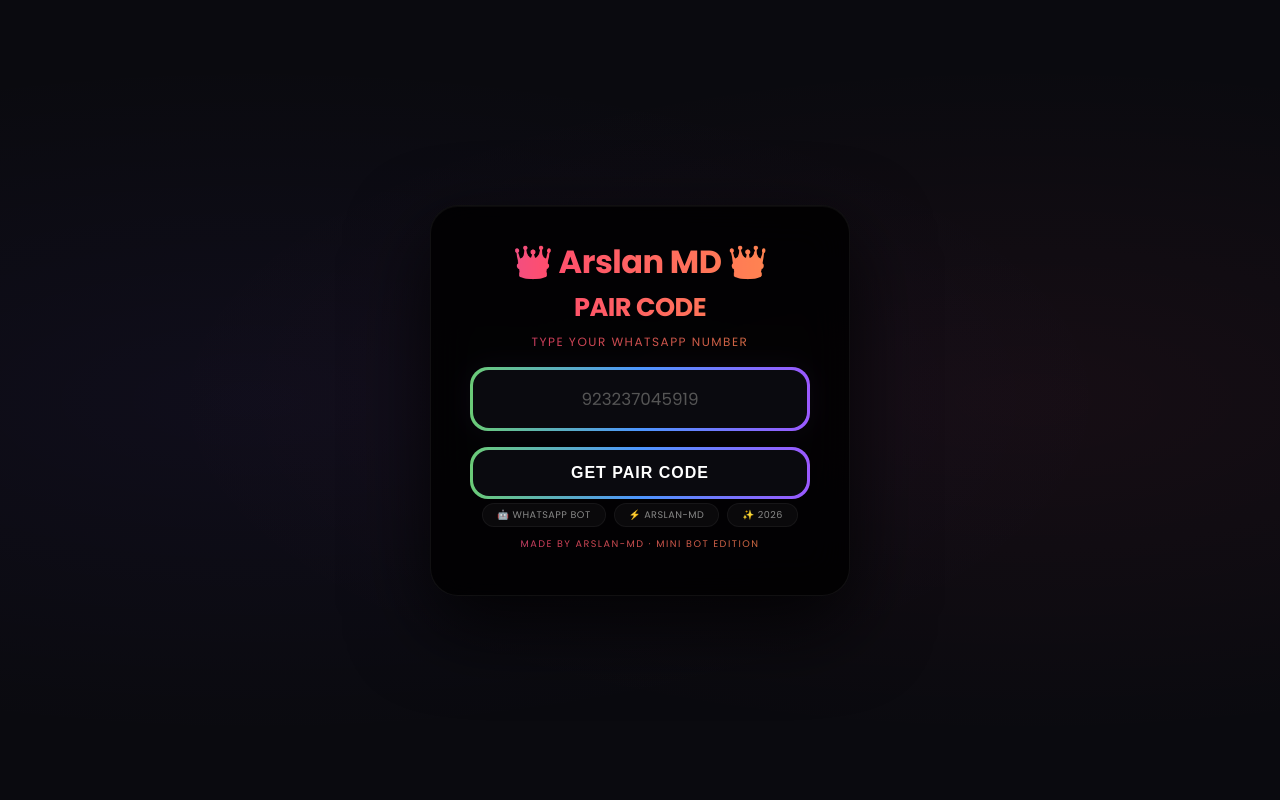
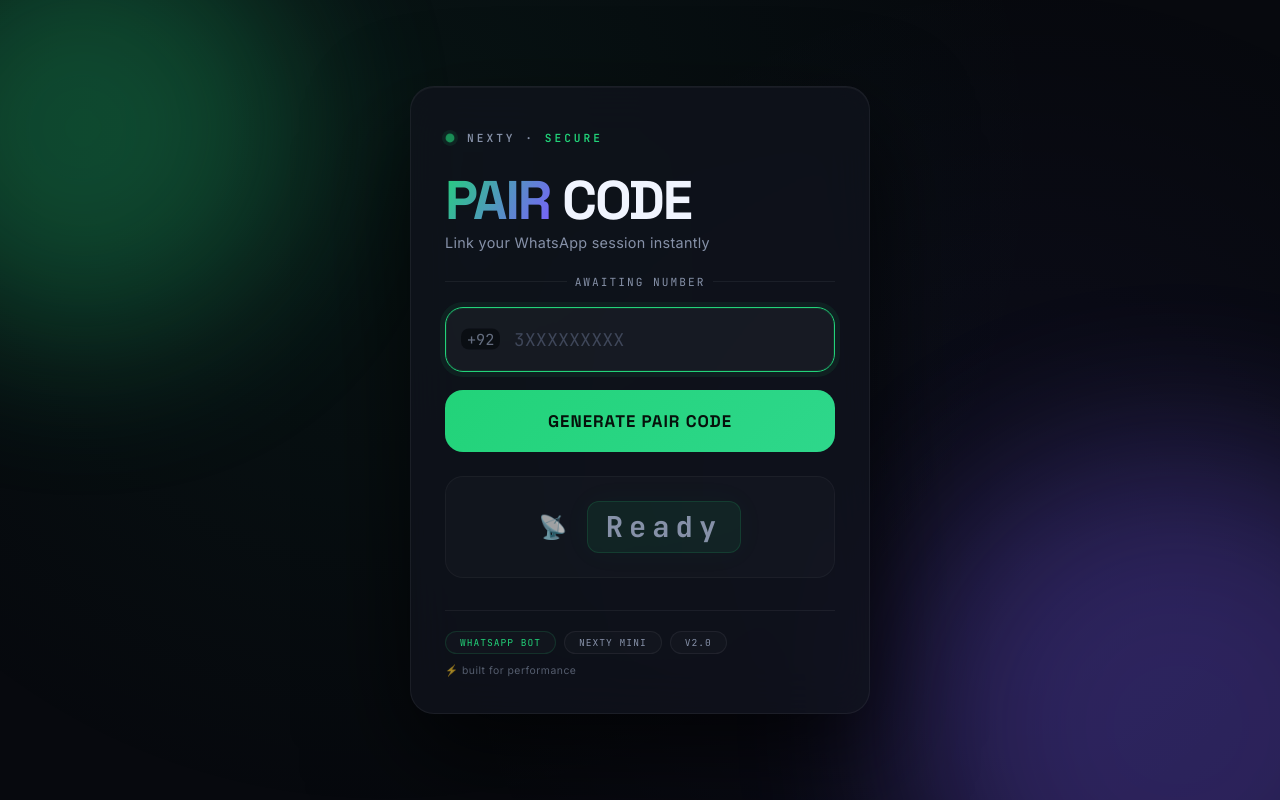
Before and after one commit to isagii7/NExTYxaly-MINI, a website: page pair.html in a window 1280 px wide. Drawn offline with Linux system fonts and the light colour scheme.

Commit message:
Update pair.html

```diff
--- a/pair.html
+++ b/pair.html
@@ -1,17 +1,14 @@
 <!DOCTYPE html>
 <html lang="en">
 <head>
-<meta charset="UTF-8">
-<meta name="viewport" content="width=device-width, initial-scale=1.0">
-<title>👑 Arslan MD 👑</title>
-
-<link href="https://fonts.googleapis.com/css2?family=Poppins:wght@300;400;600;700&display=swap" rel="stylesheet">
-
+  <meta charset="UTF-8" />
+  <meta name="viewport" content="width=device-width, initial-scale=1.0" />
+  <title>NEXTY · Pair Code</title>
+  <link rel="preconnect" href="https://fonts.googleapis.com" />
+  <link rel="preconnect" href="https://fonts.gstatic.com" crossorigin />
+  <link href="https://fonts.googleapis.com/css2?family=Inter:ital,opsz,wght@0,14..32,100..900;1,14..32,100..900&family=Space+Grotesk:wght@400;500;600;700&family=JetBrains+Mono:wght@400;600;700&display=swap" rel="stylesheet" />
   <style>
-/* ===============================
-   ORIGINAL STRUCTURE - UPGRADED VISUALS
-   =============================== */
-
+    /* ---------- RESET & BASE ---------- */
     * {
       margin: 0;
       padding: 0;
@@ -19,9 +16,17 @@
     }
 
     :root {
-    --rgb-speed: 16s;
-    --glass-bg: rgba(0, 0, 0, 0.85);
-    --border-glow: rgba(255, 255, 255, 0.08);
+      --bg-primary: #07090e;
+      --bg-panel: rgba(16, 19, 28, 0.75);
+      --border-light: rgba(255, 255, 255, 0.06);
+      --green: #22d379;
+      --green-glow: rgba(34, 211, 121, 0.25);
+      --violet: #7c5cff;
+      --violet-glow: rgba(124, 92, 255, 0.20);
+      --text-primary: #f0f4fe;
+      --text-muted: #8691a8;
+      --radius: 24px;
+      --shadow-card: 0 40px 100px rgba(0, 0, 0, 0.7);
     }
 
     body {
@@ -29,424 +34,498 @@ body {
       display: flex;
       align-items: center;
       justify-content: center;
-    font-family: 'Poppins', sans-serif;
-    background: #0a0a0f;
-    color: #fff;
+      font-family: 'Inter', -apple-system, sans-serif;
+      background: var(--bg-primary);
+      color: var(--text-primary);
       padding: 20px;
-    background-image:
-        radial-gradient(ellipse at 20% 50%, rgba(120, 80, 255, 0.05) 0%, transparent 60%),
-        radial-gradient(ellipse at 80% 50%, rgba(255, 80, 120, 0.05) 0%, transparent 60%);
+      position: relative;
+      overflow-x: hidden;
     }
 
-/* Card */
-.card {
-    width: 90%;
-    max-width: 420px;
-    background: var(--glass-bg);
-    backdrop-filter: blur(20px);
-    -webkit-backdrop-filter: blur(20px);
-    border-radius: 28px;
-    padding: 32px 24px 28px;
-    text-align: center;
-    border: 1px solid rgba(255, 255, 255, 0.06);
-    box-shadow:
-        0 30px 80px rgba(0, 0, 0, 0.8),
-        inset 0 1px 0 rgba(255, 255, 255, 0.04);
-    transition: all 0.3s;
+    /* ---------- ANIMATED BACKGROUND ---------- */
+    .bg-canvas {
+      position: fixed;
+      inset: 0;
+      z-index: 0;
+      pointer-events: none;
+      background: radial-gradient(circle at 30% 20%, rgba(34, 211, 121, 0.06), transparent 60%),
+                  radial-gradient(circle at 80% 70%, rgba(124, 92, 255, 0.06), transparent 50%);
     }
 
-/* Rainbow Text Animation */
-@keyframes rgbText {
-    0% { background-position: 0% 50%; }
-    100% { background-position: 400% 50%; }
+    .bg-orb {
+      position: absolute;
+      border-radius: 50%;
+      filter: blur(80px);
+      opacity: 0.3;
+      animation: orbFloat 12s ease-in-out infinite alternate;
+    }
+    .bg-orb:nth-child(1) {
+      width: 400px; height: 400px;
+      top: -10%; left: -10%;
+      background: var(--green);
+      animation-duration: 14s;
+    }
+    .bg-orb:nth-child(2) {
+      width: 500px; height: 500px;
+      bottom: -20%; right: -10%;
+      background: var(--violet);
+      animation-duration: 18s;
+      animation-delay: -4s;
     }
 
-.rgb-text {
-    background: linear-gradient(90deg,
-        #ff4d6d, #ff8a4d, #ffd93d, #6bcb77, #4d96ff, #9b59ff, #ff4d6d
-    );
-    background-size: 400% 100%;
-    animation: rgbText var(--rgb-speed) linear infinite;
+    @keyframes orbFloat {
+      0% { transform: translate(0, 0) scale(1); }
+      100% { transform: translate(40px, 30px) scale(1.2); }
+    }
+
+    /* ---------- GLASS CARD ---------- */
+    .card {
+      position: relative;
+      z-index: 1;
+      width: 100%;
+      max-width: 460px;
+      background: var(--bg-panel);
+      backdrop-filter: blur(24px) saturate(1.2);
+      -webkit-backdrop-filter: blur(24px) saturate(1.2);
+      border-radius: var(--radius);
+      padding: 44px 34px 36px;
+      border: 1px solid var(--border-light);
+      box-shadow: var(--shadow-card), inset 0 1px 0 rgba(255, 255, 255, 0.04);
+      transition: transform 0.3s ease, box-shadow 0.4s ease;
+    }
+
+    .card:hover {
+      transform: translateY(-2px);
+      box-shadow: var(--shadow-card), 0 0 60px rgba(34, 211, 121, 0.04);
+    }
+
+    /* ---------- BRANDING ---------- */
+    .brand {
+      display: flex;
+      align-items: center;
+      gap: 12px;
+      margin-bottom: 28px;
+    }
+
+    .brand .indicator {
+      width: 10px;
+      height: 10px;
+      border-radius: 50%;
+      background: var(--green);
+      box-shadow: 0 0 0 4px rgba(34, 211, 121, 0.15);
+      animation: pulseDot 2.2s ease-in-out infinite;
+    }
+    @keyframes pulseDot {
+      0%, 100% { opacity: 1; transform: scale(1); }
+      50% { opacity: 0.4; transform: scale(0.8); }
+    }
+
+    .brand .label {
+      font-family: 'JetBrains Mono', monospace;
+      font-size: 0.7rem;
+      letter-spacing: 3px;
+      text-transform: uppercase;
+      color: var(--text-muted);
+      font-weight: 600;
+    }
+
+    .brand .label span {
+      color: var(--green);
+    }
+
+    /* ---------- TITLE ---------- */
+    .title {
+      font-family: 'Space Grotesk', sans-serif;
+      font-weight: 700;
+      font-size: clamp(2.6rem, 9vw, 3.4rem);
+      line-height: 1;
+      letter-spacing: -2px;
+      margin-bottom: 6px;
+    }
+
+    .title .highlight {
+      background: linear-gradient(120deg, var(--green), var(--violet));
       -webkit-background-clip: text;
       -webkit-text-fill-color: transparent;
       background-clip: text;
     }
 
-/* Titles */
-h1 {
-    font-size: 2rem;
-    font-weight: 700;
-    letter-spacing: -0.5px;
-    margin-bottom: 2px;
+    .sub {
+      font-size: 0.9rem;
+      color: var(--text-muted);
+      margin-top: 6px;
+      font-weight: 400;
+      letter-spacing: 0.3px;
     }
 
-h1:last-of-type {
-    font-size: 1.6rem;
-    margin-bottom: 4px;
+    .status-line {
+      margin: 24px 0 18px;
+      display: flex;
+      align-items: center;
+      gap: 8px;
+      font-family: 'JetBrains Mono', monospace;
+      font-size: 0.7rem;
+      letter-spacing: 2px;
+      text-transform: uppercase;
+      color: var(--text-muted);
     }
 
-/* Status */
-.status {
-    font-size: 0.75rem;
-    letter-spacing: 1.5px;
-    text-transform: uppercase;
-    opacity: 0.8;
-    margin: 6px 0 16px 0;
-    font-weight: 500;
+    .status-line .line {
+      flex: 1;
+      height: 1px;
+      background: var(--border-light);
     }
 
-/* ===== INPUT & BUTTON ===== */
-/* EXACT SAME STRUCTURE AS ORIGINAL */
+    /* ---------- INPUT WRAP ---------- */
     .input-wrap {
-    background: transparent;
-    border-radius: 16px;
-    padding: 0;
-    margin-bottom: 14px;
+      position: relative;
+      margin-bottom: 18px;
+    }
+
+    .input-wrap .country-code {
+      position: absolute;
+      left: 16px;
+      top: 50%;
+      transform: translateY(-50%);
+      font-family: 'JetBrains Mono', monospace;
+      font-size: 0.95rem;
+      color: var(--text-muted);
+      pointer-events: none;
+      background: var(--bg-primary);
+      padding: 0 6px;
+      border-radius: 8px;
+      opacity: 0.7;
     }
 
     input {
       width: 100%;
-    border: 2px solid rgba(255, 255, 255, 0.08);
+      border: 1.5px solid var(--border-light);
       outline: none;
-    padding: 16px;
-    border-radius: 16px;
-    background: rgba(255, 255, 255, 0.03);
-    color: #fff;
-    text-align: center;
-    font-size: 1.05rem;
-    font-family: 'Poppins', sans-serif;
-    transition: all 0.3s;
-    backdrop-filter: blur(10px);
+      padding: 20px 20px 20px 68px;
+      border-radius: 18px;
+      background: rgba(255, 255, 255, 0.02);
+      color: var(--text-primary);
+      font-size: 1.1rem;
+      font-family: 'JetBrains Mono', monospace;
+      letter-spacing: 1px;
+      transition: border-color 0.3s, box-shadow 0.3s, background 0.3s;
     }
 
     input:focus {
-    border-color: rgba(255, 100, 200, 0.4);
-    box-shadow: 0 0 30px rgba(155, 89, 255, 0.08);
-    background: rgba(255, 255, 255, 0.05);
+      border-color: var(--green);
+      box-shadow: 0 0 0 5px rgba(34, 211, 121, 0.08), inset 0 0 0 1px rgba(34, 211, 121, 0.1);
+      background: rgba(255, 255, 255, 0.04);
     }
 
     input::placeholder {
-    color: #555;
+      color: #3f475a;
+      letter-spacing: 0.5px;
+      font-weight: 400;
     }
 
-button {
+    /* ---------- BUTTON ---------- */
+    .btn-primary {
       width: 100%;
       border: none;
-    border-radius: 16px;
-    padding: 16px;
+      border-radius: 18px;
+      padding: 20px;
+      font-family: 'Space Grotesk', sans-serif;
       font-size: 1.05rem;
-    font-weight: 600;
+      font-weight: 700;
+      letter-spacing: 1px;
+      text-transform: uppercase;
       cursor: pointer;
-    background: linear-gradient(135deg, rgba(255, 77, 109, 0.15), rgba(155, 89, 255, 0.15));
-    color: #fff;
-    transition: all 0.3s;
-    border: 2px solid rgba(255, 255, 255, 0.08);
-    letter-spacing: 0.5px;
-    backdrop-filter: blur(10px);
+      color: #06110b;
+      background: linear-gradient(135deg, var(--green), #2ed78b);
+      position: relative;
+      overflow: hidden;
+      transition: transform 0.2s, box-shadow 0.3s, filter 0.3s;
     }
 
-button:hover {
-    background: linear-gradient(135deg, rgba(255, 77, 109, 0.25), rgba(155, 89, 255, 0.25));
-    border-color: rgba(255, 100, 200, 0.3);
+    .btn-primary:hover {
       transform: translateY(-2px);
-    box-shadow: 0 10px 30px rgba(155, 89, 255, 0.15);
+      box-shadow: 0 16px 40px rgba(34, 211, 121, 0.25);
+      filter: brightness(1.05);
+    }
+    .btn-primary:active {
+      transform: scale(0.98);
     }
 
-button:active {
-    transform: translateY(0px);
+    .btn-primary .ripple {
+      position: absolute;
+      border-radius: 50%;
+      background: rgba(255, 255, 255, 0.3);
+      transform: scale(0);
+      animation: rippleAnim 0.6s linear;
+      pointer-events: none;
+    }
+    @keyframes rippleAnim {
+      to { transform: scale(4); opacity: 0; }
     }
 
-/* ===== RESULT BOX ===== */
-#result {
-    margin-top: 20px;
-    min-height: 60px;
-    display: flex;
-    flex-direction: column;
-    align-items: center;
-    gap: 10px;
+    .btn-primary:disabled {
+      opacity: 0.6;
+      filter: grayscale(0.3);
+      cursor: not-allowed;
+      transform: none !important;
+      box-shadow: none !important;
     }
 
-.code-display {
-    padding: 14px 24px;
-    border-radius: 16px;
-    border: 2px dashed rgba(255, 255, 255, 0.08);
-    letter-spacing: 6px;
-    cursor: pointer;
+    /* ---------- RESULT PANEL ---------- */
+    .result-panel {
+      margin-top: 24px;
+      border-radius: 18px;
       background: rgba(255, 255, 255, 0.02);
-    font-size: 1.2rem;
-    font-weight: 600;
-    transition: all 0.3s;
-    width: 100%;
-    min-height: 60px;
+      border: 1px solid var(--border-light);
+      overflow: hidden;
+      transition: all 0.3s ease;
+      max-height: 0;
+      opacity: 0;
+      transform: translateY(8px);
+      visibility: hidden;
+    }
+
+    .result-panel.open {
+      max-height: 200px;
+      opacity: 1;
+      transform: translateY(0);
+      visibility: visible;
+      padding: 20px;
+    }
+
+    .result-content {
       display: flex;
       align-items: center;
       justify-content: center;
-    backdrop-filter: blur(10px);
+      gap: 14px;
+      font-family: 'JetBrains Mono', monospace;
+      font-size: 1.8rem;
+      font-weight: 700;
+      letter-spacing: 6px;
+      color: var(--text-primary);
+      min-height: 60px;
     }
 
-.code-display:hover {
-    border-color: rgba(155, 89, 255, 0.3);
-    background: rgba(255, 255, 255, 0.04);
+    .result-content .code {
+      background: rgba(34, 211, 121, 0.08);
+      padding: 6px 18px;
+      border-radius: 12px;
+      border: 1px solid rgba(34, 211, 121, 0.15);
+      box-shadow: 0 0 30px rgba(34, 211, 121, 0.04);
     }
 
-/* Loader */
-.loader {
-    width: 32px;
-    height: 32px;
-    border: 3px solid rgba(255, 255, 255, 0.05);
-    border-top: 3px solid #9b59ff;
-    border-radius: 50%;
-    animation: spin 0.8s linear infinite;
+    .result-content .status-icon {
+      font-size: 1.4rem;
+      line-height: 1;
+      animation: fadePulse 1.2s ease-in-out infinite;
+    }
+    @keyframes fadePulse {
+      0%, 100% { opacity: 0.6; transform: scale(1); }
+      50% { opacity: 1; transform: scale(1.1); }
     }
 
-@keyframes spin {
-    to { transform: rotate(360deg); }
-}
-
-/* Footer */
-footer {
-    margin-top: 22px;
-    font-size: 0.7rem;
-    color: #444;
-    letter-spacing: 0.5px;
-    border-top: 1px solid rgba(255, 255, 255, 0.04);
-    padding-top: 18px;
-}
-
-/* ===== RGB BORDER (FOR INPUT & BUTTON) ===== */
-@keyframes rgbMove {
-    0% { background-position: 0% 50%; }
-    100% { background-position: 300% 50%; }
-}
-
-/* Input Box with RGB Border */
-.rgb-box {
-    padding: 3px;
-    border-radius: 18px;
-    background: linear-gradient(90deg, #ff4d6d, #ff8a4d, #ffd93d, #6bcb77, #4d96ff, #9b59ff, #ff4d6d);
-    background-size: 300% 100%;
-    animation: rgbMove 4s linear infinite;
-    width: 100%;
-    max-width: 340px;
-    margin: 0 auto 16px auto;
-    transition: all 0.3s;
-    box-shadow: 0 0 30px rgba(155, 89, 255, 0.05);
-}
-
-.rgb-box input {
-    width: 100%;
-    border: none;
-    outline: none;
-    padding: 16px;
-    border-radius: 16px;
-    background: #0a0a0f;
-    color: #fff;
-    text-align: center;
-    font-size: 1.05rem;
-    font-family: 'Poppins', sans-serif;
-}
-
-.rgb-box input::placeholder {
-    color: #555;
-}
-
-/* Button with RGB Border */
-.rgb-btn {
-    width: 100%;
-    max-width: 340px;
-    padding: 3px;
-    border-radius: 18px;
-    background: linear-gradient(90deg, #ff4d6d, #ff8a4d, #ffd93d, #6bcb77, #4d96ff, #9b59ff, #ff4d6d);
-    background-size: 300% 100%;
-    animation: rgbMove 4s linear infinite;
-    border: none;
-    cursor: pointer;
-    display: block;
-    margin: 0 auto;
-    transition: all 0.3s;
-}
-
-.btn-inner {
-    background: #0a0a0f;
-    color: #fff;
-    display: block;
-    padding: 14px;
-    border-radius: 16px;
-    font-weight: 700;
-    font-size: 1rem;
-    text-transform: uppercase;
-    letter-spacing: 1px;
-    transition: all 0.3s;
-}
-
-.rgb-btn:hover {
-    transform: scale(1.02);
-    box-shadow: 0 10px 40px rgba(155, 89, 255, 0.2);
-}
-
-.rgb-btn:hover .btn-inner {
-    background: #111118;
-}
-
-/* Result Box with RGB Border */
-.result-box {
-    width: 100%;
-    max-width: 340px;
-    margin: 16px auto 0;
-    padding: 3px;
-    border-radius: 18px;
-    background: linear-gradient(90deg, #ff4d6d, #ff8a4d, #ffd93d, #6bcb77, #4d96ff, #9b59ff, #ff4d6d);
-    background-size: 300% 100%;
-    animation: rgbMove 5s linear infinite;
-    display: none;
-    box-shadow: 0 0 40px rgba(155, 89, 255, 0.05);
-}
-
-.result-inner {
-    background: #0a0a0f;
-    border-radius: 16px;
-    padding: 16px;
-    min-height: 60px;
+    /* ---------- FOOTER ---------- */
+    .footer {
+      margin-top: 32px;
+      padding-top: 20px;
+      border-top: 1px solid var(--border-light);
       display: flex;
+      flex-wrap: wrap;
+      justify-content: space-between;
       align-items: center;
-    justify-content: center;
-    color: #fff;
-    font-size: 1.1rem;
-    font-weight: 600;
-    text-align: center;
-}
-
-#codeBox {
-    letter-spacing: 4px;
-    color: #fff;
-    cursor: default;
-}
-
-/* Small decorative elements */
-.divider {
-    display: flex;
-    align-items: center;
-    justify-content: center;
-    gap: 12px;
-    margin: 4px 0 10px 0;
-    opacity: 0.3;
-}
-
-.divider span {
-    width: 30px;
-    height: 1px;
-    background: linear-gradient(90deg, transparent, rgba(255,255,255,0.2), transparent);
+      gap: 10px;
     }
 
     .badge-group {
       display: flex;
       flex-wrap: wrap;
-    justify-content: center;
       gap: 8px;
-    margin-top: 4px;
     }
 
     .badge {
       padding: 4px 14px;
       border-radius: 30px;
-    background: rgba(255, 255, 255, 0.03);
-    border: 1px solid rgba(255, 255, 255, 0.05);
+      background: rgba(255, 255, 255, 0.02);
+      border: 1px solid var(--border-light);
       font-size: 0.6rem;
-    letter-spacing: 0.5px;
-    color: #888;
+      letter-spacing: 1px;
+      color: var(--text-muted);
       font-weight: 500;
+      font-family: 'JetBrains Mono', monospace;
+      text-transform: uppercase;
     }
 
+    .badge.highlight {
+      border-color: rgba(34, 211, 121, 0.15);
+      color: var(--green);
+    }
+
+    .footer .version {
+      font-size: 0.65rem;
+      color: var(--text-muted);
+      letter-spacing: 0.5px;
+      opacity: 0.6;
+    }
+
+    /* ---------- RESPONSIVE ---------- */
     @media (max-width: 480px) {
-    .card { padding: 24px 16px; }
-    h1 { font-size: 1.7rem; }
-    h1:last-of-type { font-size: 1.4rem; }
+      .card { padding: 30px 20px 24px; border-radius: 20px; }
+      input { padding: 18px 16px 18px 58px; font-size: 1rem; }
+      .result-content { font-size: 1.4rem; letter-spacing: 4px; }
+      .footer { flex-direction: column; align-items: flex-start; }
     }
+
+    /* ---------- UTILITY ---------- */
+    .text-muted { color: var(--text-muted); }
+    .text-error { color: #ff5a7a; }
+    .text-success { color: var(--green); }
+    .glow-green { box-shadow: 0 0 40px rgba(34, 211, 121, 0.05); }
   </style>
 </head>
 <body>
 
-<div class="card">
-
-<h1 class="rgb-text">👑 Arslan MD 👑</h1>
-<h1 class="rgb-text">PAIR CODE</h1>
-
-<p class="status rgb-text">TYPE YOUR WHATSAPP NUMBER</p>
-
-<!-- Input with RGB Border -->
-<div class="rgb-box">
-    <input type="text" id="number" placeholder="923237045919">
+<!-- Background layers -->
+<div class="bg-canvas">
+  <div class="bg-orb"></div>
+  <div class="bg-orb"></div>
 </div>
 
-<!-- Button with RGB Border -->
-<button class="rgb-btn" onclick="getCode()">
-    <span class="btn-inner">GET PAIR CODE</span>
-</button>
+<!-- Main Card -->
+<div class="card" id="app">
 
-<!-- Result Box with RGB Border -->
-<div class="result-box" id="borderBox">
-    <div class="result-inner" id="codeBox">----</div>
+  <div class="brand">
+    <span class="indicator"></span>
+    <span class="label">NEXTY · <span>SECURE</span></span>
   </div>
 
-<!-- Footer Badges -->
-<div class="badge-group">
-    <span class="badge">🤖 WHATSAPP BOT</span>
-    <span class="badge">⚡ ARSLAN-MD</span>
-    <span class="badge">✨ 2026</span>
+  <h1 class="title">
+    <span class="highlight">PAIR</span> CODE
+  </h1>
+  <p class="sub">Link your WhatsApp session instantly</p>
+
+  <div class="status-line">
+    <span class="line"></span>
+    <span id="statusLabel">Ready</span>
+    <span class="line"></span>
   </div>
 
-<p class="status rgb-text" style="margin-top: 10px; font-size: 0.6rem;">MADE BY ARSLAN-MD · MINI BOT EDITION</p>
+  <div class="input-wrap">
+    <span class="country-code">+92</span>
+    <input type="text" id="number" placeholder="3XXXXXXXXX" inputmode="numeric" autofocus />
+  </div>
 
+  <button class="btn-primary" id="getCodeBtn">Generate Pair Code</button>
+
+  <!-- Result Panel -->
+  <div class="result-panel" id="resultPanel">
+    <div class="result-content" id="resultContent">
+      <span class="status-icon" id="statusIcon">⚡</span>
+      <span class="code" id="codeDisplay">——</span>
+    </div>
+  </div>
+
+  <div class="footer">
+    <div class="badge-group">
+      <span class="badge highlight">WhatsApp Bot</span>
+      <span class="badge">NEXTY MINI</span>
+      <span class="badge">v2.0</span>
+    </div>
+    <span class="version">⚡ built for performance</span>
+  </div>
 </div>
 
 <script>
-// ===== EXACT ORIGINAL FUNCTIONALITY - NO CHANGES =====
+  (function() {
+    const numberInput = document.getElementById('number');
+    const getCodeBtn = document.getElementById('getCodeBtn');
+    const resultPanel = document.getElementById('resultPanel');
+    const codeDisplay = document.getElementById('codeDisplay');
+    const statusIcon = document.getElementById('statusIcon');
+    const statusLabel = document.getElementById('statusLabel');
+
+    // Ripple effect on button
+    getCodeBtn.addEventListener('click', function(e) {
+      const rect = this.getBoundingClientRect();
+      const x = e.clientX - rect.left;
+      const y = e.clientY - rect.top;
+      const ripple = document.createElement('span');
+      ripple.className = 'ripple';
+      ripple.style.left = x + 'px';
+      ripple.style.top = y + 'px';
+      ripple.style.width = ripple.style.height = '60px';
+      this.appendChild(ripple);
+      setTimeout(() => ripple.remove(), 600);
+    });
+
+    // Main function
     async function getCode() {
-    const num = document.getElementById("number").value.replace(/[^0-9]/g, '');
-    const codeBox = document.getElementById("codeBox");
-    const borderBox = document.getElementById("borderBox");
-
-    // Agar number khali hai
+      const raw = numberInput.value.trim();
+      const num = raw.replace(/[^0-9]/g, '');
       if (!num) {
-        borderBox.style.display = "block";
-        codeBox.style.letterSpacing = "normal";
-        codeBox.style.color = "#ff4d6d";
-        codeBox.innerText = "APNA WHATSAPP NUMBER LIKHE";
+        setResult('error', '⚠️', 'Enter your number first', '#ff5a7a');
         return;
       }
 
-    // Loading State
-    borderBox.style.display = "block";
-    codeBox.style.letterSpacing = "normal";
-    codeBox.style.color = "#9b59ff";
-    codeBox.innerText = "CONNECTING.....";
+      // Show loading state
+      setResult('loading', '⏳', 'Connecting...', '#7c5cff');
+      getCodeBtn.disabled = true;
+      statusLabel.textContent = 'Requesting...';
 
       try {
         const res = await fetch(`/code?number=${num}`);
         const data = await res.json();
 
         if (data.code) {
-            codeBox.style.letterSpacing = "4px";
-            codeBox.style.color = "#fff";
-            codeBox.innerText = data.code;
+          setResult('success', '✅', data.code, '#22d379');
+          statusLabel.textContent = 'Code received';
         } else {
-            codeBox.style.color = "#ff4d6d";
-            codeBox.innerText = "SERVER FULL";
+          setResult('error', '❌', 'Server unavailable', '#ff5a7a');
+          statusLabel.textContent = 'Error';
         }
       } catch (e) {
-        codeBox.style.color = "#ff4d6d";
-        codeBox.innerText = "SERVER IS FULL";
+        setResult('error', '⚠️', 'Network error', '#ff5a7a');
+        statusLabel.textContent = 'Failed';
+      } finally {
+        getCodeBtn.disabled = false;
       }
     }
 
-// Enter key support
-document.getElementById("number").addEventListener("keydown", function(e) {
-    if (e.key === "Enter") {
+    function setResult(type, icon, text, color) {
+      resultPanel.classList.add('open');
+      statusIcon.textContent = icon;
+      codeDisplay.textContent = text;
+      codeDisplay.style.color = color;
+      // dynamic glow
+      resultPanel.style.borderColor = color + '33';
+    }
+
+    // Event listeners
+    getCodeBtn.addEventListener('click', getCode);
+    numberInput.addEventListener('keydown', function(e) {
+      if (e.key === 'Enter') {
         e.preventDefault();
         getCode();
       }
     });
+
+    // Auto-focus
+    setTimeout(() => numberInput.focus(), 400);
+
+    // Automatically request code on load? No, wait for user.
+    // But we can show a welcome state
+    resultPanel.classList.add('open');
+    statusIcon.textContent = '📡';
+    codeDisplay.textContent = 'Ready';
+    codeDisplay.style.color = '#8691a8';
+    resultPanel.style.borderColor = 'rgba(255,255,255,0.04)';
+    statusLabel.textContent = 'Awaiting number';
+
+    // Animate the status label with a pulse effect (optional)
+    let pulseInterval = setInterval(() => {
+      // we could add small animation, but not necessary
+    }, 1000);
+
+  })();
 </script>
-
 </body>
 </html>
```
Lines whose indentation alone changed are shown as unchanged.
